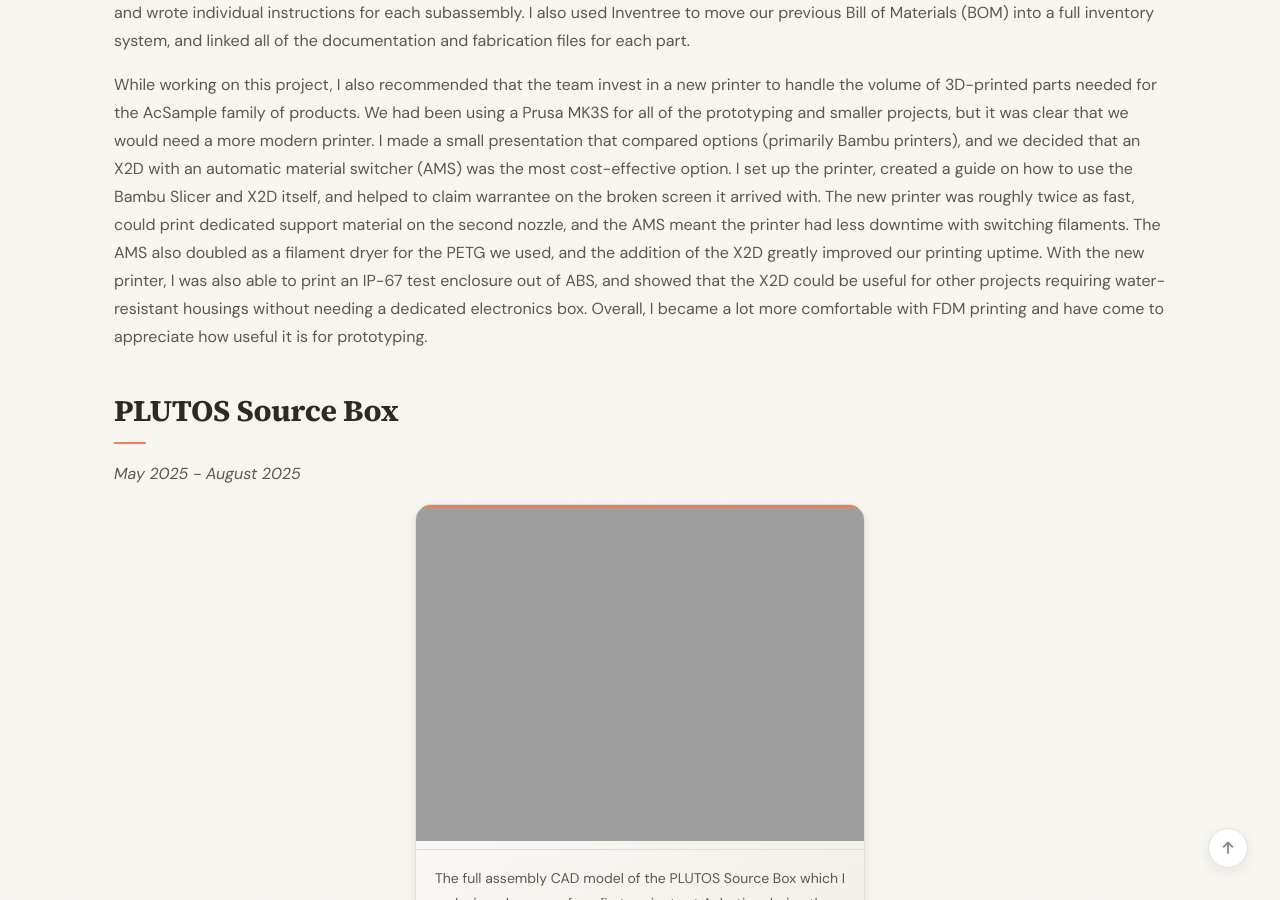
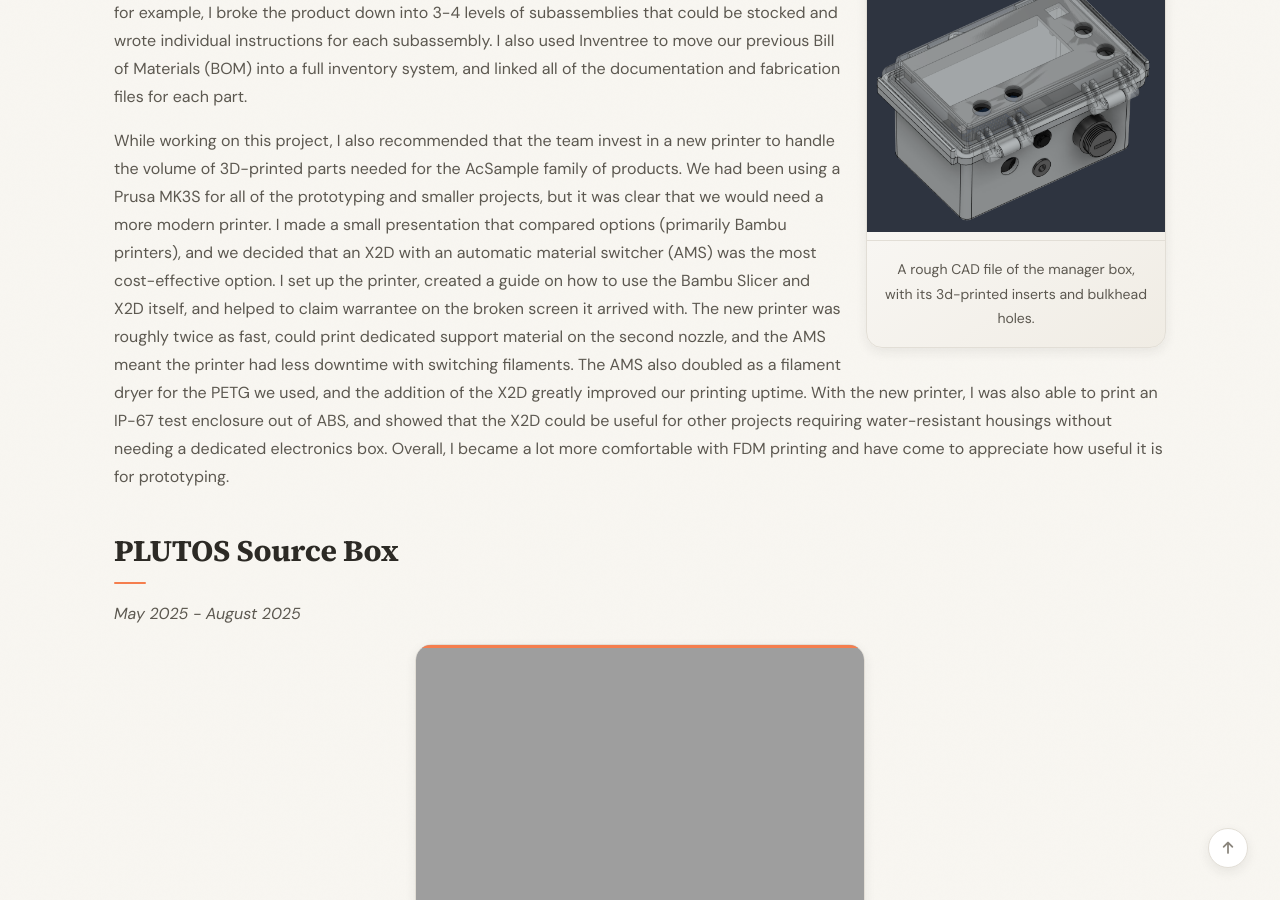
Before and after one commit to braden-kennedy/bkennedyportfolio, a Jekyll site: the page built from _pages/acbotics.md, in a window 1280 px wide and 900 px high, scrolled down 4020 px. Built offline with Jekyll 4.4.1, drawn with Linux system fonts in a browser that asks for light colours; a style sheet for code colours, icons or effects is not loaded.

Commit message:
Update acbotics.md

```diff
--- a/_pages/acbotics.md
+++ b/_pages/acbotics.md
@@ -45,6 +45,8 @@ When I returned in the summer of 2026, I was largely able to pick up where I lef
 
 In addition to the new models, I also designed accompanying manager and battery boxes, which would connect to AcSample units with a cable for charging, programming, and data download. For the manager box, an LED screen was mounted to the clear lid, and four buttons were used to navigate through the menus. For the battery box, I designed a slotted lid which allowed the battery to be rigidly secured regardless of orientation.
 
+{% include figure.html src="acbotics/Manager_Box.png" alt=" " caption="A rough CAD file of the manager box, with its 3d-printed inserts and bulkhead holes." position="right" width="300px" %}
+
 For all of these products, I re-worked any previous assembly instructions that we had to make them more scalable. Rather than having a single set of instructions for the entire AcSample-Vis, for example, I broke the product down into 3-4 levels of subassemblies that could be stocked and wrote individual instructions for each subassembly. I also used Inventree to move our previous Bill of Materials (BOM) into a full inventory system, and linked all of the documentation and fabrication files for each part.
 
 While working on this project, I also recommended that the team invest in a new printer to handle the volume of 3D-printed parts needed for the AcSample family of products. We had been using a Prusa MK3S for all of the prototyping and smaller projects, but it was clear that we would need a more modern printer. I made a small presentation that compared options (primarily Bambu printers), and we decided that an X2D with an automatic material switcher (AMS) was the most cost-effective option. I set up the printer, created a guide on how to use the Bambu Slicer and X2D itself, and helped to claim warrantee on the broken screen it arrived with. The new printer was roughly twice as fast, could print dedicated support material on the second nozzle, and the AMS meant the printer had less downtime with switching filaments. The AMS also doubled as a filament dryer for the PETG we used, and the addition of the X2D greatly improved our printing uptime. With the new printer, I was also able to print an IP-67 test enclosure out of ABS, and showed that the X2D could be useful for other projects requiring water-resistant housings without needing a dedicated electronics box. Overall, I became a lot more comfortable with FDM printing and have come to appreciate how useful it is for prototyping.
```
